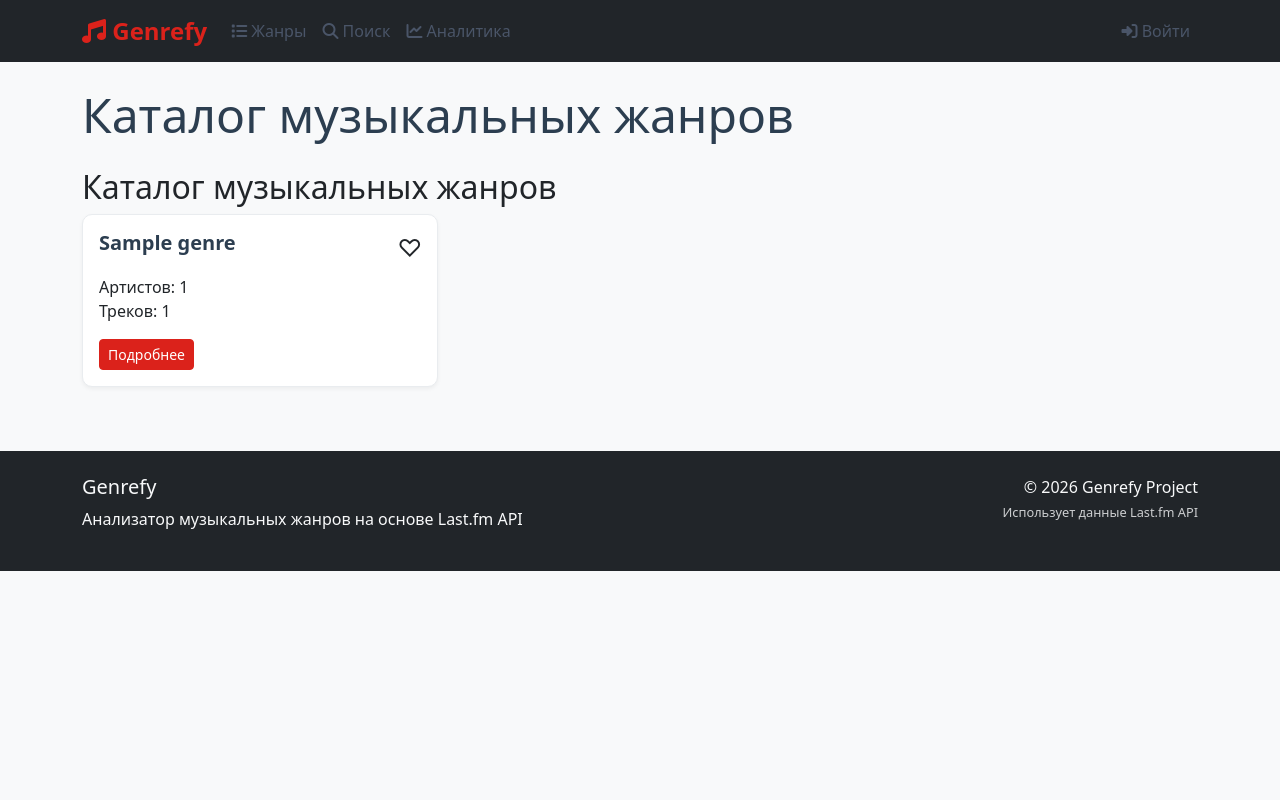
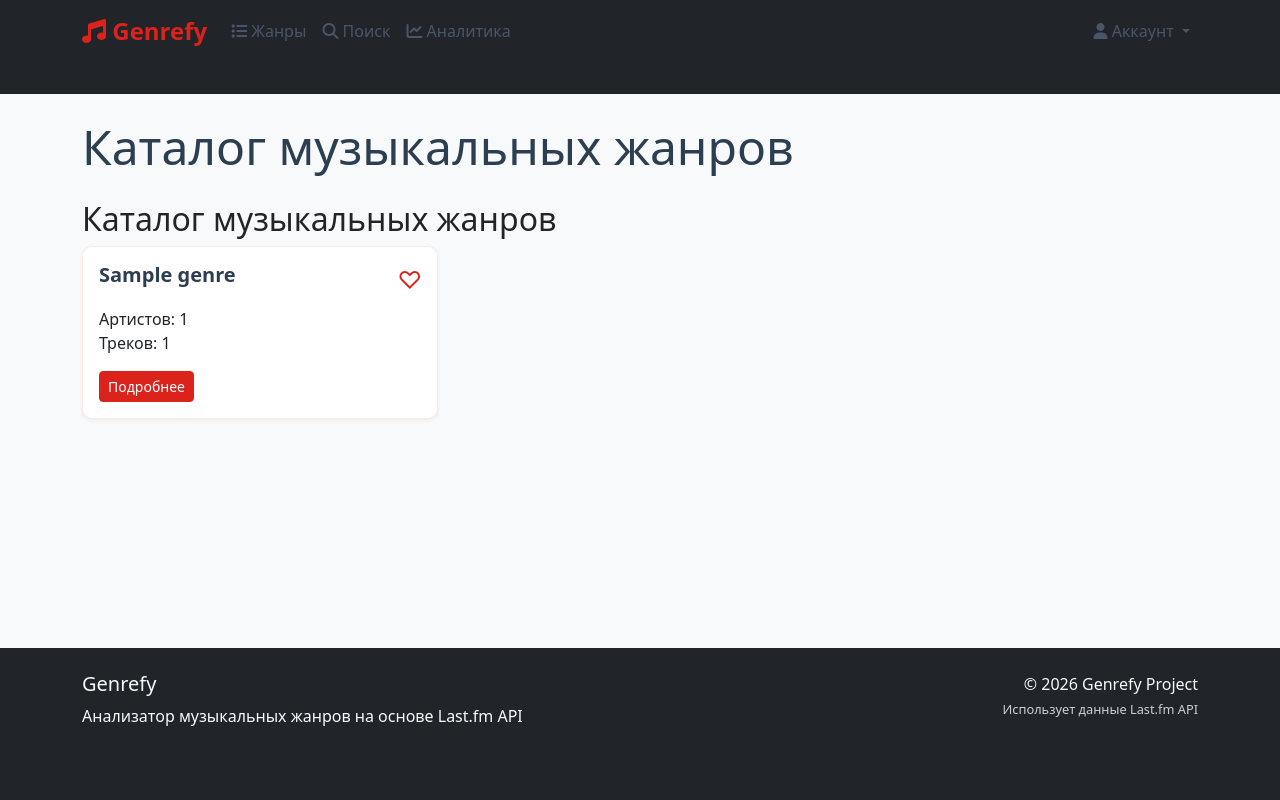
Before and after one commit to Vilyad/Genrefy, a Django app: page / in a window 1280 px wide. Run offline with Django 5.2, Linux system fonts and the light colour scheme; tables that the repository leaves empty hold one stand-in row (values such as "Sample post"); parts of the project's set-up code (start-up, migrations or seed data) failed here and were passed over; some libraries are stand-ins or nearby versions.

Commit message:
fix: Fix UX: sticky footer, remove admin info from login, improve navigation
- Added sticky footer with flexbox layout
- Removed confusing admin info from login page
- Admin link now only visible to superusers/staff
- Added profile dropdown for regular users
- Improved form styling and error messages"

```diff
--- a/catalog/static/catalog/css/styles.css
+++ b/catalog/static/catalog/css/styles.css
@@ -2,6 +2,26 @@
     --lastfm-red: #db221b;
     --lastfm-red-dark: #b81c16;
     --lastfm-red-light: rgba(219, 34, 27, 0.1);
+}
+
+html {
+    height: 100%;
+}
+
+body {
+    height: 100%;
+    display: flex;
+    flex-direction: column;
+}
+
+.container {
+    flex: 1 0 auto;
+    padding-bottom: 2rem;
+}
+
+footer {
+    flex-shrink: 0;
+    margin-top: auto;
 }
 
 body {
@@ -185,42 +215,68 @@ small {
     margin-top: 5px;
 }
 
+.alert ul {
+    margin-bottom: 0;
+}
+
+.alert li {
+    margin-top: 3px;
+}
+
+.form-check-input:checked {
+    background-color: var(--lastfm-red);
+    border-color: var(--lastfm-red);
+}
+
+.form-check-input:focus {
+    border-color: var(--lastfm-red);
+    box-shadow: 0 0 0 0.25rem rgba(219, 34, 27, 0.25);
+}
+
 .favorite-icon {
+    color: var(--lastfm-red);
+    cursor: pointer;
     transition: all 0.3s ease;
-    cursor: pointer;
 }
 
 .favorite-icon:hover {
     transform: scale(1.2);
+    background: var(--lastfm-red-light) !important;
 }
 
 .favorite-icon.active {
     color: var(--lastfm-red);
 }
 
-@keyframes favoritePulse {
-    0% { transform: scale(1); }
-    50% { transform: scale(1.3); }
-    100% { transform: scale(1); }
-}
-
-.favorite-icon.pulse {
-    animation: favoritePulse 0.3s ease;
-}
-
-.favorite-button {
-    background-color: var(--lastfm-red);
-    border-color: var(--lastfm-red);
-}
-
-.favorite-button:hover {
-    background-color: var(--lastfm-red-dark);
-    border-color: var(--lastfm-red-dark);
+.genre-card {
+    border: 1px solid rgba(219, 34, 27, 0.1);
+    cursor: pointer;
+    transition: all 0.3s cubic-bezier(0.25, 0.8, 0.25, 1);
 }
 
 .genre-card:hover {
     transform: translateY(-5px);
-    box-shadow: 0 5px 15px rgba(219, 34, 27, 0.1);
-    cursor: pointer;
-    transition: all 0.3s ease;
+    box-shadow: 0 5px 20px rgba(219, 34, 27, 0.15);
+    border-color: var(--lastfm-red-light);
 }
+
+.badge {
+    font-size: 0.8em;
+    padding: 5px 8px;
+}
+
+@media (max-width: 768px) {
+    .col-md-3 .d-flex {
+        flex-direction: column;
+        gap: 10px !important;
+    }
+
+    .col-md-3 .form-check {
+        margin-bottom: 0;
+    }
+
+    .genre-card:hover {
+        transform: none;
+        box-shadow: 0 2px 4px rgba(0, 0, 0, 0.05);
+    }
+}
--- a/catalog/templates/catalog/base.html
+++ b/catalog/templates/catalog/base.html
@@ -52,22 +52,69 @@
 
                 <ul class="navbar-nav">
                     {% if user.is_authenticated %}
+                        {% if user.is_superuser or user.is_staff %}
+                        <li class="nav-item dropdown">
+                            <a class="nav-link dropdown-toggle" href="#" id="navbarDropdown" role="button" data-bs-toggle="dropdown">
+                                <i class="fas fa-user-shield"></i> {{ user.username }}
+                            </a>
+                            <ul class="dropdown-menu">
+                                <li><a class="dropdown-item" href="{% url 'catalog:my_favorites' %}">
+                                    <i class="fas fa-heart"></i> Моё избранное
+                                </a></li>
+                                <li><hr class="dropdown-divider"></li>
+                                <li><a class="dropdown-item" href="/admin/" target="_blank">
+                                    <i class="fas fa-cog"></i> Админ-панель
+                                </a></li>
+                                <li><a class="dropdown-item" href="/admin/catalog/" target="_blank">
+                                    <i class="fas fa-music"></i> Управление каталогом
+                                </a></li>
+                                <li><hr class="dropdown-divider"></li>
+                                <li>
+                                    <form method="post" action="{% url 'catalog:logout' %}" class="d-inline">
+                                        {% csrf_token %}
+                                        <input type="hidden" name="next" value="{% url 'catalog:genre_list' %}">
+                                        <button type="submit" class="dropdown-item" style="background: none; border: none; width: 100%; text-align: left;">
+                                            <i class="fas fa-sign-out-alt"></i> Выйти
+                                        </button>
+                                    </form>
+                                </li>
+                            </ul>
+                        </li>
+                        {% else %}
+                        <li class="nav-item dropdown">
+                            <a class="nav-link dropdown-toggle" href="#" id="navbarDropdown" role="button" data-bs-toggle="dropdown">
+                                <i class="fas fa-user"></i> {{ user.username }}
+                            </a>
+                            <ul class="dropdown-menu">
+                                <li><a class="dropdown-item" href="{% url 'catalog:my_favorites' %}">
+                                    <i class="fas fa-heart"></i> Моё избранное
+                                </a></li>
+                                <li><hr class="dropdown-divider"></li>
+                                <li>
+                                    <form method="post" action="{% url 'catalog:logout' %}" class="d-inline">
+                                        {% csrf_token %}
+                                        <input type="hidden" name="next" value="{% url 'catalog:genre_list' %}">
+                                        <button type="submit" class="dropdown-item" style="background: none; border: none; width: 100%; text-align: left;">
+                                            <i class="fas fa-sign-out-alt"></i> Выйти
+                                        </button>
+                                    </form>
+                                </li>
+                            </ul>
+                        </li>
+                        {% endif %}
+                    {% else %}
                     <li class="nav-item dropdown">
                         <a class="nav-link dropdown-toggle" href="#" id="navbarDropdown" role="button" data-bs-toggle="dropdown">
-                            <i class="fas fa-user"></i> {{ user.username }}
+                            <i class="fas fa-user"></i> Аккаунт
                         </a>
                         <ul class="dropdown-menu">
-                            <li><a class="dropdown-item" href="{% url 'catalog:my_favorites' %}">Мое избранное</a></li>
-                            <li><hr class="dropdown-divider"></li>
-                            <li><a class="dropdown-item" href="/admin/" target="_blank">Админка</a></li>
-                            <li><a class="dropdown-item" href="{% url 'admin:logout' %}">Выйти</a></li>
+                            <li><a class="dropdown-item" href="{% url 'catalog:login' %}">
+                                <i class="fas fa-sign-in-alt"></i> Войти
+                            </a></li>
+                            <li><a class="dropdown-item" href="{% url 'catalog:register' %}">
+                                <i class="fas fa-user-plus"></i> Зарегистрироваться
+                            </a></li>
                         </ul>
-                    </li>
-                    {% else %}
-                    <li class="nav-item">
-                        <a class="nav-link" href="{% url 'admin:login' %}?next={{ request.path }}">
-                            <i class="fas fa-sign-in-alt"></i> Войти
-                        </a>
                     </li>
                     {% endif %}
                 </ul>
```
Also changed, not shown: other parts of catalog/static/catalog/css/styles.css (+25 -15 lines), catalog/templates/catalog/login.html (added, +61 -0 lines).
